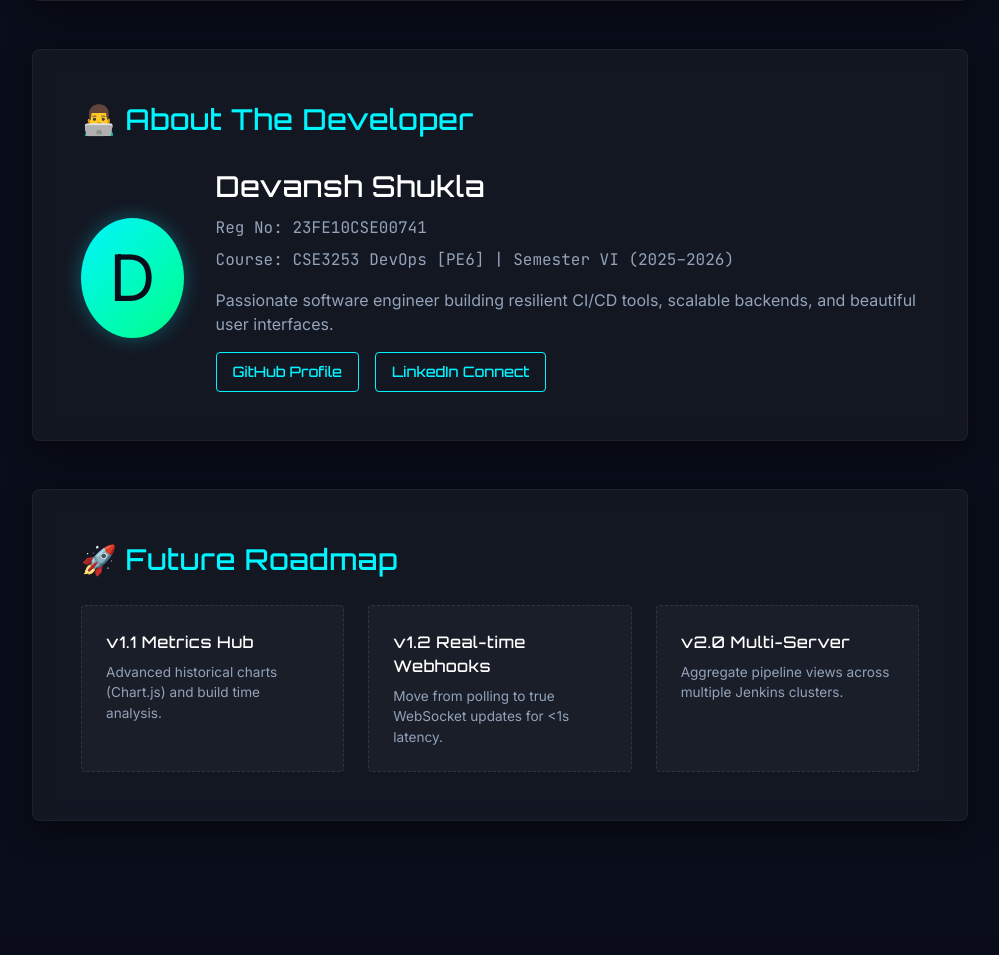
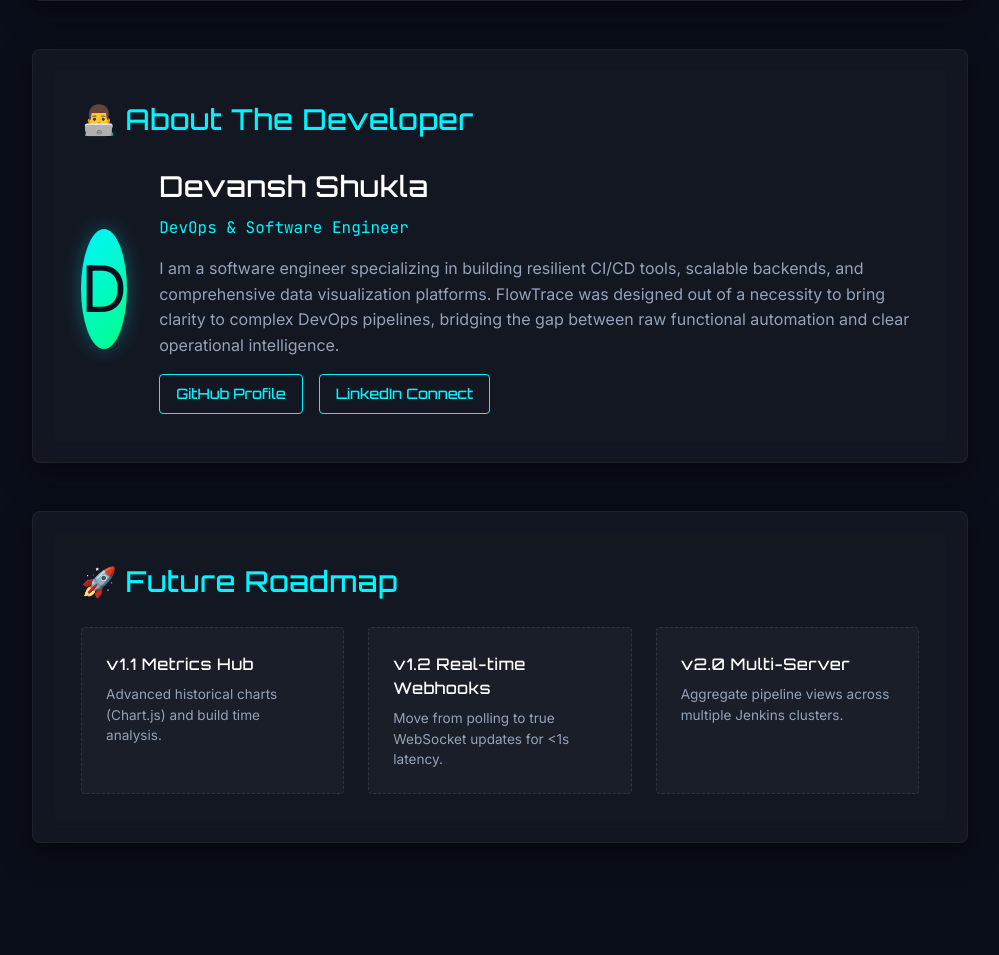
Before and after one commit to DevanshShukla702/devops-project-jenkins-job-dependency-visualiser, a Flask app: page /about in a window 1280 px wide. Shown: the part 725-1680 px from the top of the page, without its empty margins (140-1139 px from the left). Before the commit the page ends 1546 px from the top, so only its background shows below. Run offline with Flask 3, Linux system fonts and the light colour scheme; some libraries are stand-ins or nearby versions.

Commit message:
docs: Update README and developer profile links for professional deployment

```diff
--- a/src/main/python/api/templates/about.html
+++ b/src/main/python/api/templates/about.html
@@ -16,11 +16,14 @@
     <section class="about-section gs-reveal-up" style="--data-delay: 0.1s">
         <h2 class="section-title"><span>📘</span> About The Project</h2>
         <p style="margin-bottom: 1rem;">
-            FlowTrace transforms Jenkins pipelines from standard text logs into fully interactive, auto-updating dependency graphs.
-            It is designed to solve the complexity of large scale CI/CD setups where tracing upstreams, downstreams, and build failures takes minutes.
+            FlowTrace transforms Jenkins pipelines from standard text logs into fully interactive, auto-updating
+            dependency graphs.
+            It is designed to solve the complexity of large scale CI/CD setups where tracing upstreams, downstreams, and
+            build failures takes minutes.
         </p>
         <p style="margin-bottom: 1.5rem;">
-            Built as a professional portfolio tool and scalable utility for DevOps engineers, FlowTrace seamlessly sits on top of any Jenkins instance via REST API.
+            Built as a professional portfolio tool and scalable utility for DevOps engineers, FlowTrace seamlessly sits
+            on top of any Jenkins instance via REST API.
         </p>
 
         <h4 style="color: #fff; margin-bottom: 1rem;">Tech Stack Built With:</h4>
@@ -40,14 +43,18 @@
             <div class="avatar-placeholder">D</div>
             <div class="dev-details">
                 <h3>Devansh Shukla</h3>
-                <div class="mono">Reg No: 23FE10CSE00741</div>
-                <div class="mono">Course: CSE3253 DevOps [PE6] | Semester VI (2025–2026)</div>
-                <p style="margin-top: 1rem; color: var(--text-secondary);">
-                    Passionate software engineer building resilient CI/CD tools, scalable backends, and beautiful user interfaces.
+                <div class="mono" style="color: var(--accent-color);">DevOps & Software Engineer</div>
+                <p style="margin-top: 1rem; color: var(--text-secondary); line-height: 1.6;">
+                    I am a software engineer specializing in building resilient CI/CD tools, scalable backends, and
+                    comprehensive data visualization platforms. FlowTrace was designed out of a necessity to bring
+                    clarity to complex DevOps pipelines, bridging the gap between raw functional automation and clear
+                    operational intelligence.
                 </p>
                 <div class="dev-links">
-                    <a href="https://github.com" target="_blank" class="btn btn-outline">GitHub Profile</a>
-                    <a href="https://linkedin.com" target="_blank" class="btn btn-outline">LinkedIn Connect</a>
+                    <a href="https://github.com/DevanshShukla702" target="_blank" class="btn btn-outline">GitHub
+                        Profile</a>
+                    <a href="https://www.linkedin.com/in/devanshshukla418/" target="_blank"
+                        class="btn btn-outline">LinkedIn Connect</a>
                 </div>
             </div>
         </div>
@@ -58,15 +65,18 @@
         <div class="roadmap-grid">
             <div class="roadmap-card">
                 <h4>v1.1 Metrics Hub</h4>
-                <p style="font-size: 0.85rem; color: var(--text-secondary);">Advanced historical charts (Chart.js) and build time analysis.</p>
+                <p style="font-size: 0.85rem; color: var(--text-secondary);">Advanced historical charts (Chart.js) and
+                    build time analysis.</p>
             </div>
             <div class="roadmap-card">
                 <h4>v1.2 Real-time Webhooks</h4>
-                <p style="font-size: 0.85rem; color: var(--text-secondary);">Move from polling to true WebSocket updates for <1s latency.</p>
+                <p style="font-size: 0.85rem; color: var(--text-secondary);">Move from polling to true WebSocket updates
+                    for <1s latency.</p>
             </div>
             <div class="roadmap-card">
                 <h4>v2.0 Multi-Server</h4>
-                <p style="font-size: 0.85rem; color: var(--text-secondary);">Aggregate pipeline views across multiple Jenkins clusters.</p>
+                <p style="font-size: 0.85rem; color: var(--text-secondary);">Aggregate pipeline views across multiple
+                    Jenkins clusters.</p>
             </div>
         </div>
     </section>
```
Also changed, not shown: README.md.
